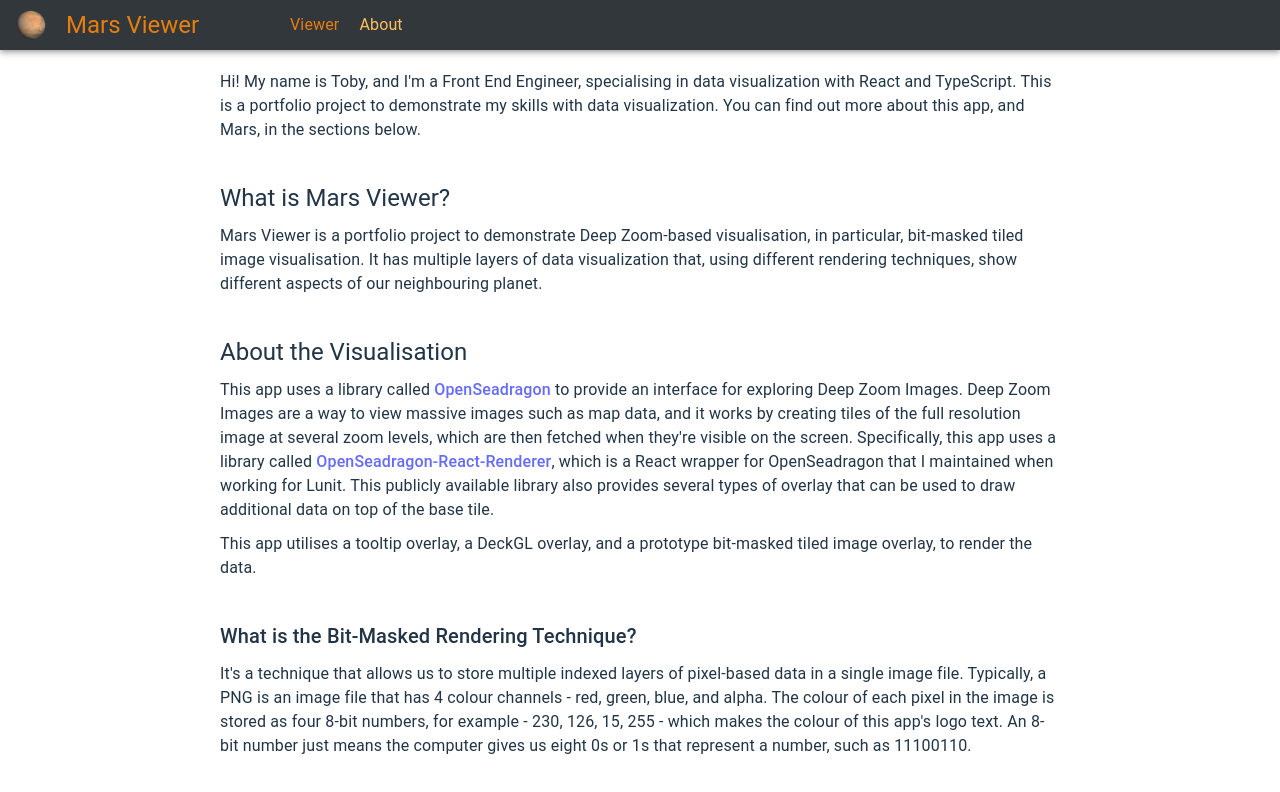
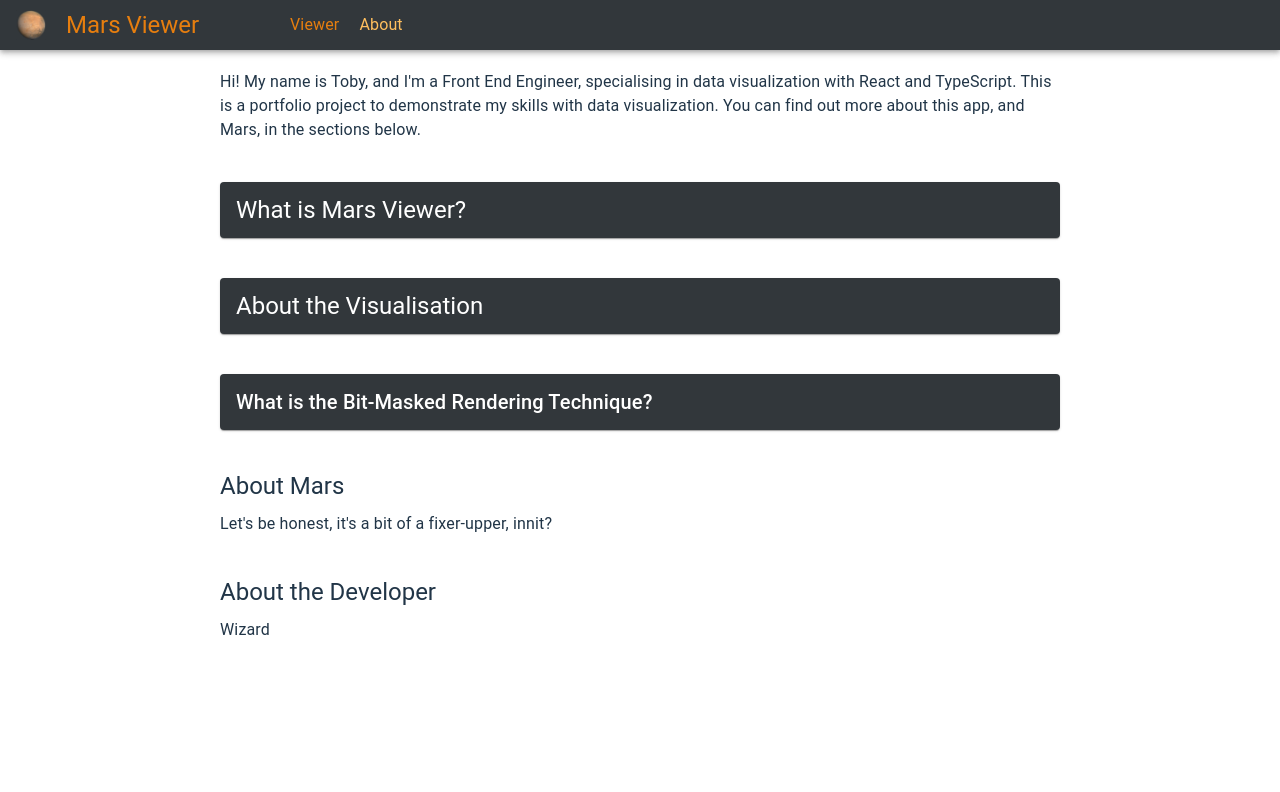
Before and after one commit to Tobio89/mars-viewer, a React (Vite) app: page /about in a window 1280 px wide. Shown: the top 792 px of the page. Built offline with nearby package versions, Linux system fonts and the light colour scheme; what @lunit/osd-react-renderer would draw is missing.

Commit message:
feat: add accordions to about page

```diff
--- a/src/pages/about/About.page.tsx
+++ b/src/pages/about/About.page.tsx
@@ -1,4 +1,9 @@
-import { Typography } from "@mui/material";
+import {
+  Accordion,
+  AccordionDetails,
+  AccordionSummary,
+  Typography,
+} from "@mui/material";
 import { PageContainer, PageSection } from "../../components/common";
 import { BitmaskExplanation, BitmaskInteractive } from "./BitmaskExample";
 
@@ -14,17 +19,28 @@ function AboutPage() {
         </Typography>
       </PageSection>
       <PageSection>
+        <Accordion>
+          <AccordionSummary>
             <Typography variant="h5">What is Mars Viewer?</Typography>
+          </AccordionSummary>
+          <AccordionDetails>
             <Typography variant="body1">
               Mars Viewer is a portfolio project to demonstrate Deep Zoom-based
-          visualisation, in particular, bit-masked tiled image visualisation. It
-          has multiple layers of data visualization that, using different
-          rendering techniques, show different aspects of our neighbouring
-          planet.
+              visualisation, in particular, bit-masked tiled image
+              visualisation. It has multiple layers of data visualization that,
+              using different rendering techniques, show different aspects of
+              our neighbouring planet.
             </Typography>
+          </AccordionDetails>
+        </Accordion>
       </PageSection>
+
       <PageSection>
+        <Accordion>
+          <AccordionSummary>
             <Typography variant="h5">About the Visualisation</Typography>
+          </AccordionSummary>
+          <AccordionDetails>
             <Typography variant="body1">
               This app uses a library called{" "}
               <a
@@ -35,10 +51,10 @@ function AboutPage() {
                 OpenSeadragon
               </a>{" "}
               to provide an interface for exploring Deep Zoom Images. Deep Zoom
-          Images are a way to view massive images such as map data, and it works
-          by creating tiles of the full resolution image at several zoom levels,
-          which are then fetched when they're visible on the screen.
-          Specifically, this app uses a library called{" "}
+              Images are a way to view massive images such as map data, and it
+              works by creating tiles of the full resolution image at several
+              zoom levels, which are then fetched when they're visible on the
+              screen. Specifically, this app uses a library called{" "}
               <a
                 href="https://www.npmjs.com/package/@lunit/osd-react-renderer"
                 target="_blank"
@@ -46,54 +62,63 @@ function AboutPage() {
               >
                 OpenSeadragon-React-Renderer
               </a>
-          , which is a React wrapper for OpenSeadragon that I maintained when
-          working for Lunit. This publicly available library also provides
-          several types of overlay that can be used to draw additional data on
-          top of the base tile.
+              , which is a React wrapper for OpenSeadragon that I maintained
+              when working for Lunit. This publicly available library also
+              provides several types of overlay that can be used to draw
+              additional data on top of the base tile.
             </Typography>
             <Typography variant="body1">
-          This app utilises a tooltip overlay, a DeckGL overlay, and a prototype
-          bit-masked tiled image overlay, to render the data.
+              This app utilises a tooltip overlay, a DeckGL overlay, and a
+              prototype bit-masked tiled image overlay, to render the data.
             </Typography>
+          </AccordionDetails>
+        </Accordion>
       </PageSection>
 
       <PageSection>
+        <Accordion>
+          <AccordionSummary>
             <Typography variant="h6">
               What is the Bit-Masked Rendering Technique?
             </Typography>
+          </AccordionSummary>
+          <AccordionDetails>
             <Typography variant="body1">
-          It's a technique that allows us to store multiple indexed layers of
-          pixel-based data in a single image file. Typically, a PNG is an image
-          file that has 4 colour channels - red, green, blue, and alpha. The
-          colour of each pixel in the image is stored as four 8-bit numbers, for
-          example - 230, 126, 15, 255 - which makes the colour of this app's
-          logo text. An 8-bit number just means the computer gives us eight 0s
-          or 1s that represent a number, such as 11100110.
+              It's a technique that allows us to store multiple indexed layers
+              of pixel-based data in a single image file. Typically, a PNG is an
+              image file that has 4 colour channels - red, green, blue, and
+              alpha. The colour of each pixel in the image is stored as four
+              8-bit numbers, for example - 230, 126, 15, 255 - which makes the
+              colour of this app's logo text. An 8-bit number just means the
+              computer gives us eight 0s or 1s that represent a number, such as
+              11100110.
             </Typography>
             <BitmaskExplanation />
             <Typography variant="body1">
               Bit masking refers to a technique that lets us select individual
-          values from a binary number. What if, instead of reading 11100110 as
-          the number 230, we use it to mean 'this pixel belongs to any layer
-          where the value is 1'? This technique is often used to store things
-          like user's permissions in an application, but why not use it to
-          control the colour of a pixel? By storing the data this way, a single
-          pixel can belong to any and all layers, in any channel. Eight layers
-          in four channels, means a pixel can belong to any combination of up to
-          64 layers of data!
+              values from a binary number. What if, instead of reading 11100110
+              as the number 230, we use it to mean 'this pixel belongs to any
+              layer where the value is 1'? This technique is often used to store
+              things like user's permissions in an application, but why not use
+              it to control the colour of a pixel? By storing the data this way,
+              a single pixel can belong to any and all layers, in any channel.
+              Eight layers in four channels, means a pixel can belong to any
+              combination of up to 64 layers of data!
             </Typography>
             <BitmaskInteractive />
             <Typography variant="body1">
               The workflow I created allows the user to toggle on or off any of
-          these layers. If the pixel has a 1 in a given position, and its toggle
-          is on, that layer's configured colour is added into the final colour
-          you can see on the screen. This technique has a number of useful
-          benefits. High density data layers is one, but another benefit is that
-          by using a tiled image for this, you can use tiles with the same
-          resolution as the base layer, and match its level of detail. This is
-          particularly useful in the biomedical field, where scanner resolutions
-          are always increasing.
+              these layers. If the pixel has a 1 in a given position, and its
+              toggle is on, that layer's configured colour is added into the
+              final colour you can see on the screen. This technique has a
+              number of useful benefits. High density data layers is one, but
+              another benefit is that by using a tiled image for this, you can
+              use tiles with the same resolution as the base layer, and match
+              its level of detail. This is particularly useful in the biomedical
+              field, where scanner resolutions are always increasing.
             </Typography>
+          </AccordionDetails>
+        </Accordion>
       </PageSection>
       <PageSection>
         <Typography variant="h5">About Mars</Typography>
--- a/src/pages/about/BitmaskExample.tsx
+++ b/src/pages/about/BitmaskExample.tsx
@@ -1,4 +1,4 @@
-import { Box, styled, Typography, useTheme } from "@mui/material";
+import { Box, styled, Typography } from "@mui/material";
 import { ArrowRightAlt } from "@mui/icons-material";
 import ToggleSwitch from "src/components/ToggleSwitch/ToggleSwitch";
 import { useState } from "react";
@@ -81,7 +81,6 @@ export function BitmaskExplanation() {
 
 export function BitmaskInteractive() {
   const [switchState, setSwitchState] = useState([true, false, false, false]);
-  const theme = useTheme();
 
   const onToggle = (index: number, value: boolean) => {
     const newState = [...switchState];
@@ -112,9 +111,9 @@ export function BitmaskInteractive() {
           flexDirection: "column",
           gap: "2px",
           width: "240px",
-          background: theme.palette.background.paper,
+          background: "#252525",
           padding: "6px 12px",
-          borderRadius: "2px",
+          borderRadius: "4px",
         }}
       >
         {layerLabels.map((label, index) => {
--- a/src/theme.ts
+++ b/src/theme.ts
@@ -16,6 +16,15 @@ const marsTheme = createTheme({
       paper: "#32373B",
     },
   },
+  components: {
+    MuiAccordion: {
+      styleOverrides: {
+        root: {
+          color: "white",
+        },
+      },
+    },
+  },
 });
 
 export default marsTheme;
```
Lines whose indentation alone changed are shown as unchanged.
